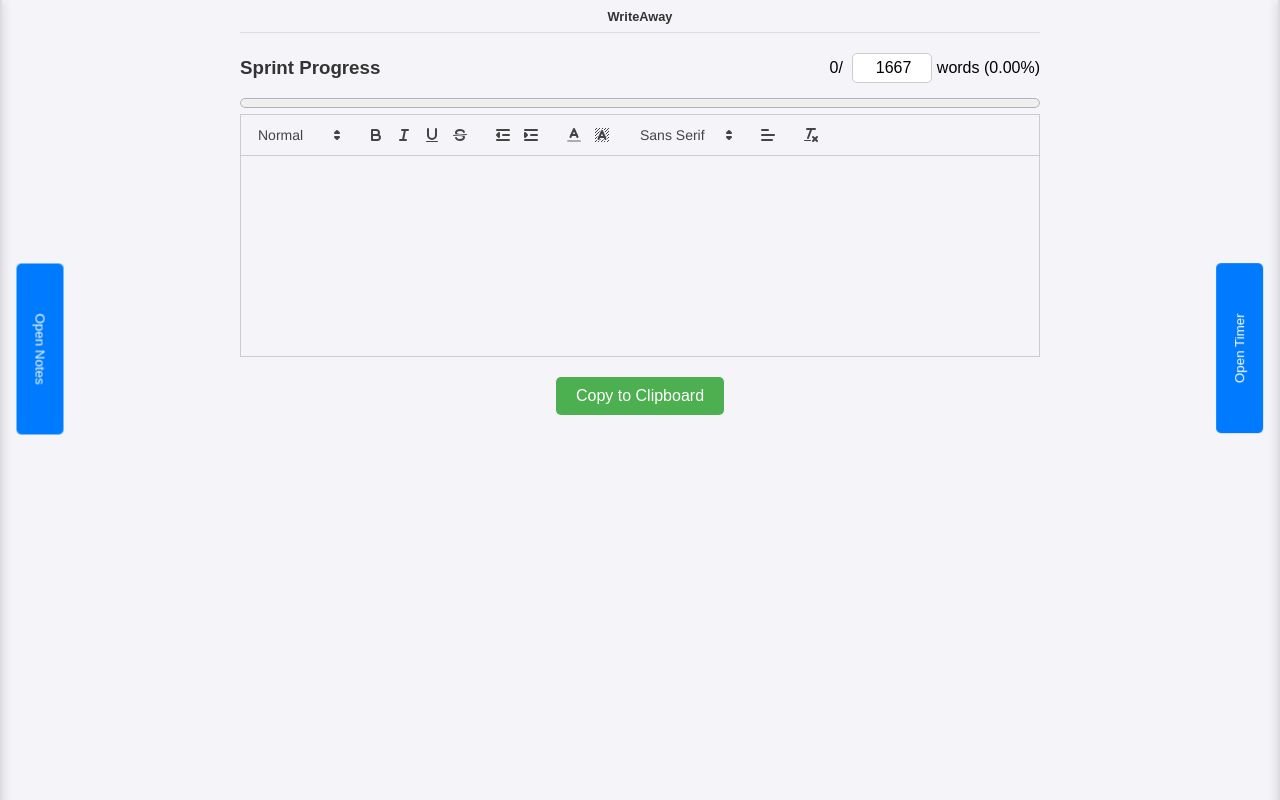
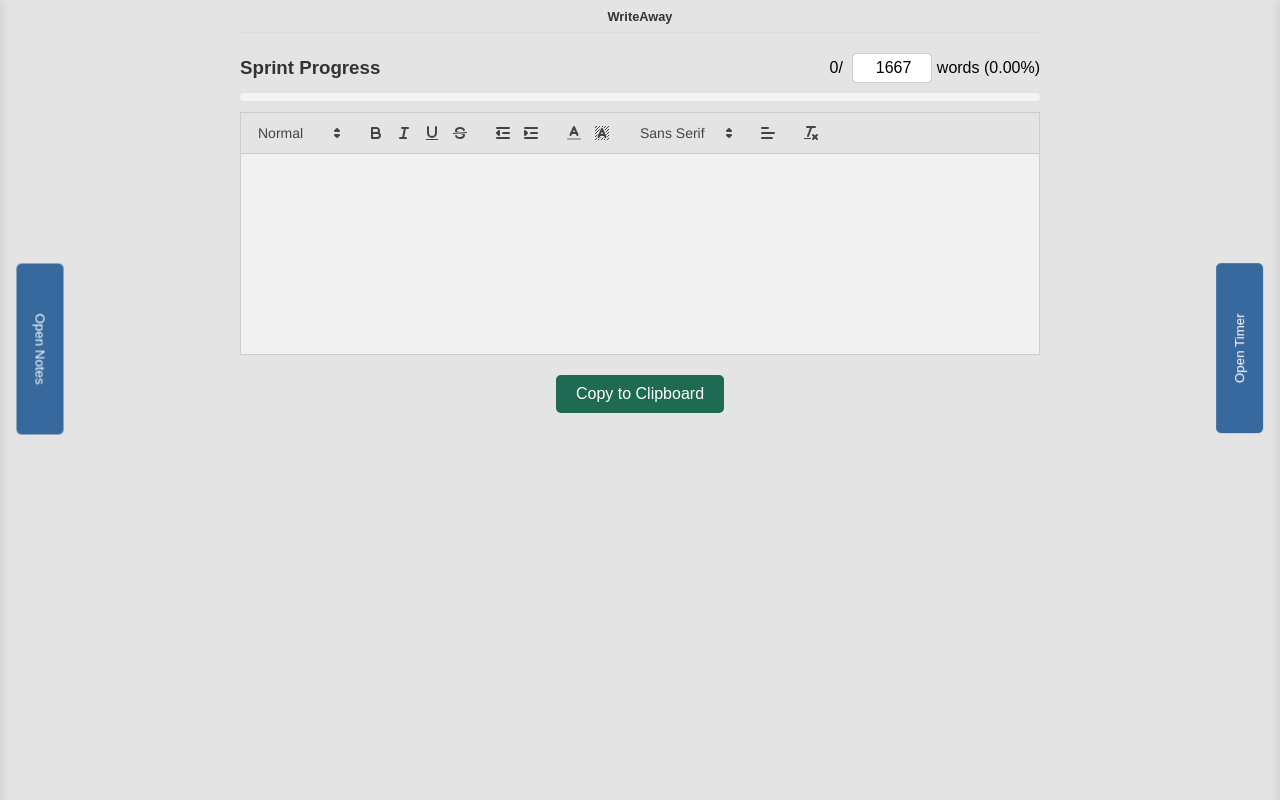
Before and after one commit to Mezalyth/pomodoro, a SvelteKit app: page / in a window 1280 px wide. Built offline with nearby package versions, Linux system fonts and the light colour scheme.

Commit message:
focus mode and style

```diff
--- a/src/app.css
+++ b/src/app.css
@@ -3,7 +3,7 @@ body {
     margin: 0;
     padding: 0;
     font-family: Arial, sans-serif;
-    background-color: #f4f4f9;
+    background-color: #e4e4e4;
   }
 
   h1, h2, h3, h4, h5, h6 {
--- a/src/components/Notes.svelte
+++ b/src/components/Notes.svelte
@@ -226,8 +226,7 @@
     left: -320px; /* Hidden by default */
     width: 280px;
     height: 100%;
-    background-color: #fff;
-    border-right: 2px solid #ddd;
+    background: #f1f1f1;
     box-shadow: 2px 0 10px rgba(0, 0, 0, 0.1);
     transition: left 0.3s ease;
     z-index: 999; /* Ensure it appears above other elements */
@@ -291,7 +290,7 @@
     padding: 10px 20px;
     font-size: 1rem;
     border: none;
-    background-color: #28a745;
+    background-color: #1e6a52;
     color: white;
     cursor: pointer;
     border-radius: 0 5px 5px 0;
@@ -299,7 +298,7 @@
   }
 
   .add-todo button:hover {
-    background-color: #218838;
+    background-color: #227c5f;
   }
 
   .todo-list {
@@ -345,7 +344,7 @@
     padding: 10px 20px;
     font-size: 1rem;
     border: none;
-    background-color: #dc3545;
+    background-color: #7c2522;
     color: white;
     cursor: pointer;
     border-radius: 5px;
@@ -353,7 +352,7 @@
   }
 
   .clear-completed:hover {
-    background-color: #c82333;
+    background-color: #942c29;
   }
 
   /* Toggle Button Styles */
@@ -361,7 +360,7 @@
     position: fixed;
     top: 30%;
     left: 40px; /* Make it visible even when the tray is hidden */
-    background-color: #007bff;
+    background-color: #37699e;
     color: white;
     border: none;
     padding: 16px 50px;
@@ -387,6 +386,7 @@
     .notes-container {
       width: 80%;
       left: -80%;
+      background: #f1f1f1;
     }
 
     .notes-container.expanded {
--- a/src/components/PomodoroTimer.svelte
+++ b/src/components/PomodoroTimer.svelte
@@ -207,8 +207,7 @@
 	  right: -320px; /* Hidden by default */
 	  width: 280px;
 	  height: 100%;
-	  background-color: #fff;
-	  border-left: 2px solid #ddd;
+      background: #f1f1f1;
 	  box-shadow: -2px 0 10px rgba(0, 0, 0, 0.1);
 	  transition: right 0.3s ease;
 	  z-index: 999;
@@ -254,9 +253,8 @@
 	}
 
 	.mode-buttons button.active-mode {
-	  background-color: #007bff;
+	  background-color: #37699e;
 	  color: white;
-	  border-color: #007bff;
 	}
 
 	.mode-buttons button:hover {
@@ -265,7 +263,6 @@
 
 	.mode-buttons button.active-mode:hover {
 	  background-color: #0056b3;
-	  border-color: #0056b3;
 	}
 
 	/* Timer Controls */
@@ -282,7 +279,7 @@
 	  font-size: 1.2rem;
 	  cursor: pointer;
 	  border: none;
-	  background-color: #007bff;
+	  background-color: #37699e;
 	  color: white;
 	  border-radius: 5px;
 	  display: inline-flex;
@@ -309,7 +306,7 @@
 	  position: fixed;
 	  top: 30%;
 	  right: 40px; /* Adjusted for right side */
-	  background-color: #007bff;
+	  background-color: #37699e;
 	  color: white;
 	  border: none;
 	  padding: 16px 50px;
--- a/src/components/ProgressTracker.svelte
+++ b/src/components/ProgressTracker.svelte
@@ -72,4 +72,27 @@
 		border: 1px solid #ccc;
 		border-radius: 5px;
 	}
+
+	progress {
+	width: 100%;
+	height: 8px;
+	margin: 10px 0 10px 0;
+	appearance: none; /* Remove default styling */
+	}
+
+	progress::-webkit-progress-bar {
+		background-color: #f3f3f3; /* Background of the bar */
+		border-radius: 10px; /* Optional rounded corners */
+	}
+
+	progress::-webkit-progress-value {
+		background-color: #37699e; /* Progress fill color */
+		border-radius: 10px; /* Optional rounded corners */
+	}
+
+	progress::-moz-progress-bar {
+		background-color: #37699e; /* Progress fill color for Firefox */
+		border-radius: 10px; /* Optional rounded corners */
+	}
+
 </style>
--- a/src/components/RichTextEditor.svelte
+++ b/src/components/RichTextEditor.svelte
@@ -1,19 +1,18 @@
-<!-- RichTextEditor.svelte -->
 <script>
   import { onMount } from 'svelte';
   import { browser } from '$app/environment';
+  import { createEventDispatcher } from 'svelte';
 
   export let content = ''; // Bound to Quill editor content
   let quill;
   let editorDiv;
+  const dispatch = createEventDispatcher(); // Svelte event dispatcher
 
   onMount(async () => {
     if (browser) {
       try {
-        // Dynamically import Quill to ensure it only runs in the browser
         const Quill = (await import('quill')).default;
 
-        // Initialize Quill editor
         quill = new Quill(editorDiv, {
           theme: 'snow',
           modules: {
@@ -29,35 +28,42 @@
           },
         });
 
-        // Load content from localStorage when the page loads
         const savedContent = localStorage.getItem('quillContent');
         if (savedContent) {
           quill.clipboard.dangerouslyPasteHTML(savedContent);
-          content = savedContent; // Initialize bound content
+          content = savedContent;
         }
 
-        // Update content on text change and save to localStorage
         quill.on('text-change', () => {
-          content = quill.root.innerHTML; // Update the content variable
-          localStorage.setItem('quillContent', content); // Save to localStorage
+          content = quill.root.innerHTML;
+          localStorage.setItem('quillContent', content);
+          dispatch('typing', true); // Trigger typing event
         });
       } catch (error) {
         console.error('Error loading Quill:', error);
       }
     }
   });
+
+  function stopTyping() {
+    dispatch('typing', false); // Trigger typing stopped event
+  }
+
+  // Optionally, detect when user stops typing
+  let typingTimeout;
+  quill?.on('text-change', () => {
+    if (typingTimeout) clearTimeout(typingTimeout);
+    typingTimeout = setTimeout(stopTyping, 2000); // Stop typing after 2 seconds of inactivity
+  });
 </script>
 
-<!-- Editor Container -->
 <div bind:this={editorDiv}></div>
 
 <style global>
-  /* Import Quill's Snow theme CSS */
   @import 'quill/dist/quill.snow.css';
 
-  /* Set a minimum height for the editor */
   .ql-editor {
     min-height: 200px;
+    background: #f1f1f1;
   }
-
 </style>
--- a/src/routes/+page.svelte
+++ b/src/routes/+page.svelte
@@ -1,4 +1,3 @@
-<!-- +page.svelte -->
 <script>
 	import RichTextEditor from '../components/RichTextEditor.svelte';
 	import PomodoroTimer from '../components/PomodoroTimer.svelte';
@@ -9,6 +8,8 @@
 
 	let content = '';  // Bound to the rich text editor's content
 	let wordCount = 0;  // Total word count
+	let typing = false; // Tracks whether the user is typing
+	let mouseMoveTimeout; // To control mouse move reset timing
 
 	// Function to get the word count from HTML content
 	function getWordCount(htmlContent) {
@@ -26,6 +27,36 @@
 	  wordCount = getWordCount(content);
 	}
 
+	// Function to handle typing state from RichTextEditor
+	function handleTyping(isTyping) {
+		typing = isTyping;
+	}
+
+	// Function to reset typing state on mouse move with a delay
+	function resetUI() {
+		if (mouseMoveTimeout) {
+			clearTimeout(mouseMoveTimeout); // Clear previous timeout
+		}
+		mouseMoveTimeout = setTimeout(() => {
+			if (typing) {
+				typing = false; // Reset the UI after a delay
+			}
+		}, 100); // 100ms delay before resetting typing
+	}
+
+	// Add event listener to detect mouse movement and reset UI
+	if (browser) {
+		window.addEventListener('mousemove', resetUI);
+	}
+
+	// Remove the event listener when component is destroyed
+	import { onDestroy } from 'svelte';
+	onDestroy(() => {
+		if (browser) {
+			window.removeEventListener('mousemove', resetUI);
+		}
+	});
+
 	async function copyToClipboard() {
 	  if (browser && content) {
 		try {
@@ -41,9 +72,10 @@
 		}
 	  }
 	}
-  </script>
+</script>
 
-  <main>
+
+<main class:fade-out={typing}>
 	<h1>WriteAway</h1>
 
 	<!-- Notes Tray on the Left -->
@@ -63,16 +95,16 @@
 
 	<!-- Rich Text Editor -->
 	<section class="editor-section">
-	  <RichTextEditor bind:content />
+	  <RichTextEditor bind:content on:typing={handleTyping} />
 	</section>
 
 	<!-- Copy to Clipboard Button -->
 	<section class="clipboard-section">
 	  <button on:click={copyToClipboard}>Copy to Clipboard</button>
 	</section>
-  </main>
+</main>
 
-  <style>
+<style>
 	main {
 	  font-family: sans-serif;
 	  max-width: 800px;
@@ -100,7 +132,7 @@
 
 	button {
 	  padding: 10px 20px;
-	  background-color: #4CAF50;
+	  background-color: #1e6a52;
 	  color: white;
 	  border: none;
 	  border-radius: 5px;
@@ -109,6 +141,12 @@
 	}
 
 	button:hover {
-	  background-color: #45a049;
+	  background-color: #227c5f;
 	}
-  </style>
+
+	/* Fade-out effect for non-editor elements */
+	.fade-out > :not(.editor-section) {
+		opacity: 0.08;
+		transition: opacity 5s ease; /* This handles both fade-in and fade-out */
+	}
+</style>
```
